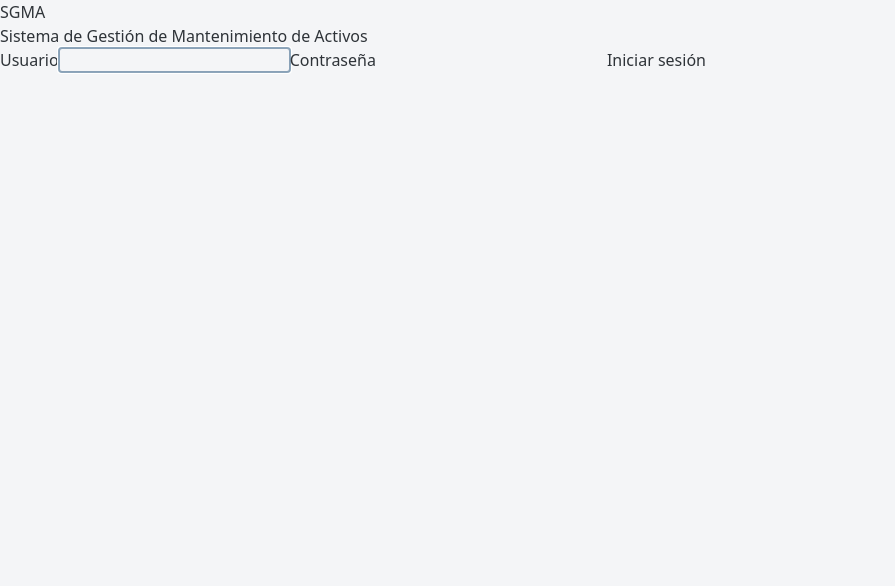
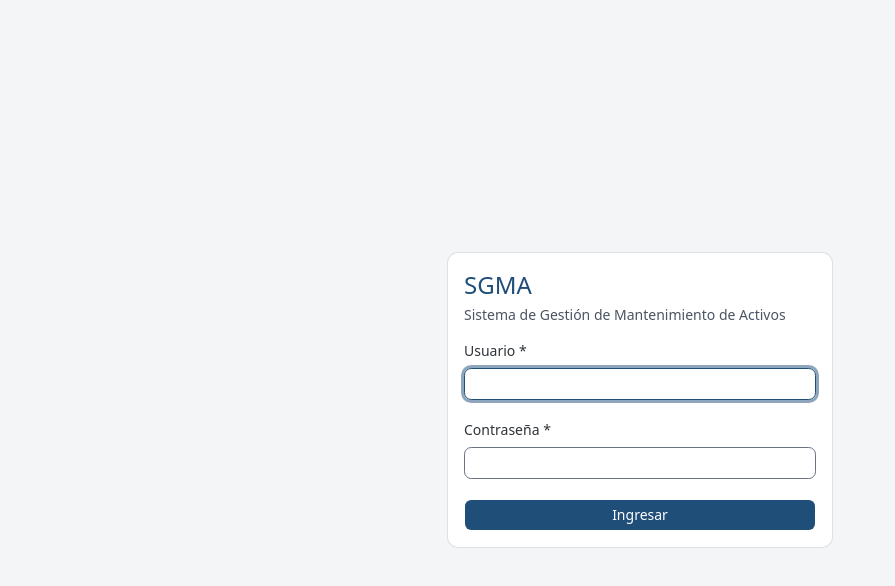
Before and after one commit to Flow301/Proyecto-Programacion-en-Ambiente-Web-II, a React (Vite) app in the folder frontend/: page /login in a window 1280 px wide. Shown: the top 586 px of the page, without its empty margins (0-895 px from the left). Built offline with nearby package versions, Linux system fonts and the light colour scheme.

Commit message:
Migra el login y el inicio a los componentes nuevos

```diff
--- a/frontend/src/pages/Inicio.jsx
+++ b/frontend/src/pages/Inicio.jsx
@@ -1,6 +1,8 @@
 import { useEffect, useState } from 'react'
-import { getPerfil } from '../api/api'
-import { useAuth } from '../context/AuthContext'
+import { LogOut } from 'lucide-react'
+import { getPerfil } from '@/api/api'
+import { Button } from '@/components/ui/button'
+import { useAuth } from '@/context/AuthContext'
 
 // shortcut: pantalla mínima para probar el token; la plantilla con el menú por rol es de la semana 9
 export default function Inicio() {
@@ -15,18 +17,18 @@ export default function Inicio() {
   }, [])
 
   return (
-    <main className="inicio">
-      <header>
+    <div className="min-h-svh">
+      <header className="flex items-center justify-between bg-primary px-6 py-3 text-primary-foreground">
         <strong>SGMA</strong>
-        <button onClick={() => cerrarSesion()}>Cerrar sesión</button>
+        <Button variant="secondary" onClick={() => cerrarSesion()}>
+          <LogOut /> Cerrar sesión
+        </Button>
       </header>
-      {error && <p className="error" role="alert">{error}</p>}
-      {!perfil && !error && <p>Cargando…</p>}
-      {perfil && (
-        <p>
-          Bienvenido, {perfil.nombreCompleto} ({perfil.rolNombre}).
-        </p>
-      )}
-    </main>
+      <main className="p-6">
+        {error && <p role="alert" className="rounded-md bg-destructive/10 px-3 py-2 text-sm text-destructive">{error}</p>}
+        {!perfil && !error && <p>Cargando…</p>}
+        {perfil && <p>Bienvenido, {perfil.nombreCompleto} ({perfil.rolNombre}).</p>}
+      </main>
+    </div>
   )
 }
--- a/frontend/src/pages/Login.jsx
+++ b/frontend/src/pages/Login.jsx
@@ -1,55 +1,82 @@
-import { useState } from 'react'
 import { Navigate, useLocation, useNavigate } from 'react-router'
-import { useAuth } from '../context/AuthContext'
+import { Controller, useForm } from 'react-hook-form'
+import { zodResolver } from '@hookform/resolvers/zod'
+import { Loader2 } from 'lucide-react'
+import { Button } from '@/components/ui/button'
+import { Card, CardContent, CardDescription, CardHeader, CardTitle } from '@/components/ui/card'
+import { Field, FieldError, FieldGroup, FieldLabel } from '@/components/ui/field'
+import { Input } from '@/components/ui/input'
+import { useAuth } from '@/context/AuthContext'
+import { loginSchema } from '@/schemas/authSchemas'
+
+const campos = [
+  { name: 'usuario', label: 'Usuario', type: 'text', autoComplete: 'username' },
+  { name: 'clave', label: 'Contraseña', type: 'password', autoComplete: 'current-password' },
+]
 
 export default function Login() {
   const { sesion, expirada, iniciarSesion } = useAuth()
   const navigate = useNavigate()
   const location = useLocation()
-  const [form, setForm] = useState({ usuario: '', clave: '' })
-  const [error, setError] = useState('')
-  const [enviando, setEnviando] = useState(false)
+  const { control, handleSubmit, setError, formState: { errors, isSubmitting } } = useForm({
+    resolver: zodResolver(loginSchema),
+    defaultValues: { usuario: '', clave: '' },
+  })
 
   if (sesion) return <Navigate to="/" replace />
 
-  const cambiar = (e) => setForm({ ...form, [e.target.name]: e.target.value })
-
-  const enviar = async (e) => {
-    e.preventDefault()
-    setError('')
-    setEnviando(true)
+  // Solo se ejecuta si Zod aprobó los datos. Un error no borra lo escrito (enunciado Avance 2, 5.1)
+  const enviar = async ({ usuario, clave }) => {
     try {
-      await iniciarSesion(form.usuario.trim(), form.clave)
+      await iniciarSesion(usuario, clave)
       navigate(location.state?.desde ?? '/', { replace: true })
     } catch (err) {
-      setError(err.message)
-      setEnviando(false)
+      setError('root', { message: err.message })
     }
   }
 
   return (
-    <main className="login">
-      <form className="tarjeta" onSubmit={enviar}>
-        <h1>SGMA</h1>
-        <p className="subtitulo">Sistema de Gestión de Mantenimiento de Activos</p>
+    <main className="flex min-h-svh items-center justify-center p-4">
+      <Card className="w-full max-w-sm">
+        <CardHeader>
+          <CardTitle className="text-2xl text-primary">SGMA</CardTitle>
+          <CardDescription>Sistema de Gestión de Mantenimiento de Activos</CardDescription>
+        </CardHeader>
+        <CardContent>
+          <form onSubmit={handleSubmit(enviar)} noValidate>
+            <FieldGroup>
+              {expirada && !errors.root && (
+                <p role="status" className="rounded-md border-l-4 border-secondary bg-secondary/15 px-3 py-2 text-sm">
+                  Su sesión expiró, ingrese nuevamente.
+                </p>
+              )}
+              {errors.root && (
+                <p role="alert" className="rounded-md bg-destructive/10 px-3 py-2 text-sm text-destructive">
+                  {errors.root.message}
+                </p>
+              )}
 
-        {expirada && !error && (
-          <p className="aviso" role="status">Su sesión expiró. Inicie sesión de nuevo.</p>
-        )}
-        {error && <p className="error" role="alert">{error}</p>}
+              {campos.map(({ name, label, type, autoComplete }) => (
+                <Controller key={name} name={name} control={control}
+                  render={({ field, fieldState }) => (
+                    <Field data-invalid={fieldState.invalid}>
+                      <FieldLabel htmlFor={name}>{label} *</FieldLabel>
+                      <Input {...field} id={name} type={type} autoComplete={autoComplete}
+                        autoFocus={name === 'usuario'} aria-invalid={fieldState.invalid} />
+                      {fieldState.invalid && <FieldError errors={[fieldState.error]} />}
+                    </Field>
+                  )}
+                />
+              ))}
 
-        <label htmlFor="usuario">Usuario</label>
-        <input id="usuario" name="usuario" value={form.usuario} onChange={cambiar}
-          required maxLength={50} autoComplete="username" autoFocus />
-
-        <label htmlFor="clave">Contraseña</label>
-        <input id="clave" name="clave" type="password" value={form.clave} onChange={cambiar}
-          required maxLength={100} autoComplete="current-password" />
-
-        <button type="submit" disabled={enviando}>
-          {enviando ? 'Ingresando…' : 'Iniciar sesión'}
-        </button>
-      </form>
+              <Button type="submit" className="w-full" disabled={isSubmitting}>
+                {isSubmitting && <Loader2 className="animate-spin" />}
+                {isSubmitting ? 'Ingresando…' : 'Ingresar'}
+              </Button>
+            </FieldGroup>
+          </form>
+        </CardContent>
+      </Card>
     </main>
   )
 }
--- /dev/null
+++ b/frontend/src/schemas/authSchemas.js
@@ -0,0 +1,7 @@
+import { z } from 'zod'
+
+// Mismos límites que LoginDto en la API: se valida antes de enviar
+export const loginSchema = z.object({
+  usuario: z.string().trim().min(1, 'Ingrese su usuario.').max(50, 'Máximo 50 caracteres.'),
+  clave: z.string().min(1, 'Ingrese su contraseña.').max(100, 'Máximo 100 caracteres.'),
+})
```
